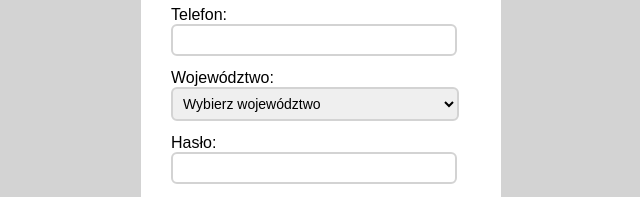
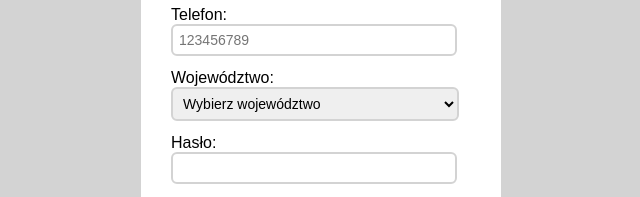
Before and after one commit to ljasinski-spec/Lab05, a plain HTML site: page index.html in a window 1280 px wide. Shown: the part 500-697 px from the top of the page, 319-959 px from the left. Drawn offline with Linux system fonts and the light colour scheme.

Commit message:
Update index.html

```diff
--- a/index.html
+++ b/index.html
@@ -127,7 +127,7 @@ onchange="usunBlad('data', 'bladData')">
 
 Telefon:
 <input type="tel" id="telefon" name="telefon"
-maxlength="9"
+maxlength="9" placeholder="123456789"
 oninput="tylkoCyfry(); usunBlad('telefon', 'bladTelefon')">
 <div id="bladTelefon" class="komunikat"></div>
 
```
